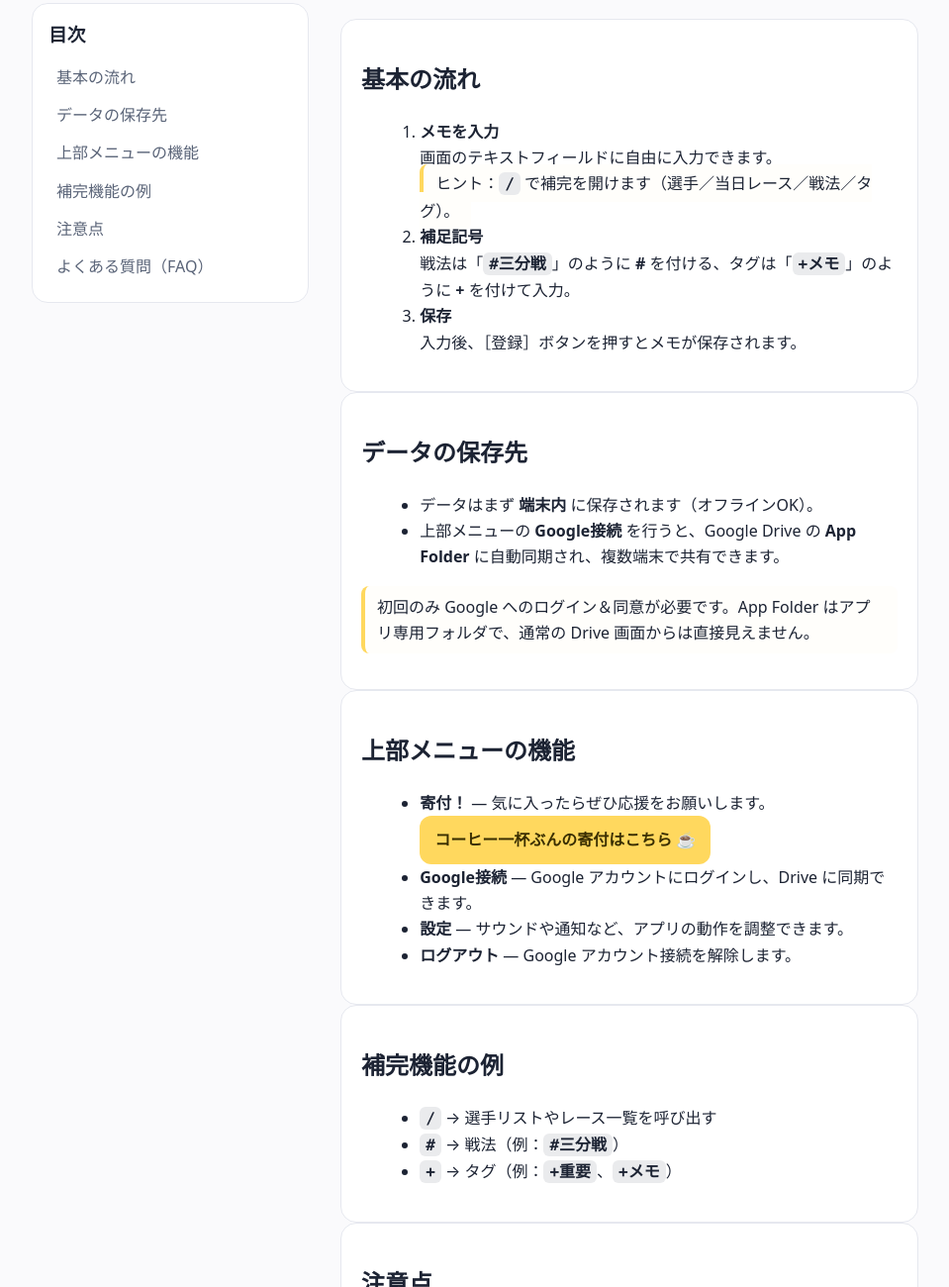
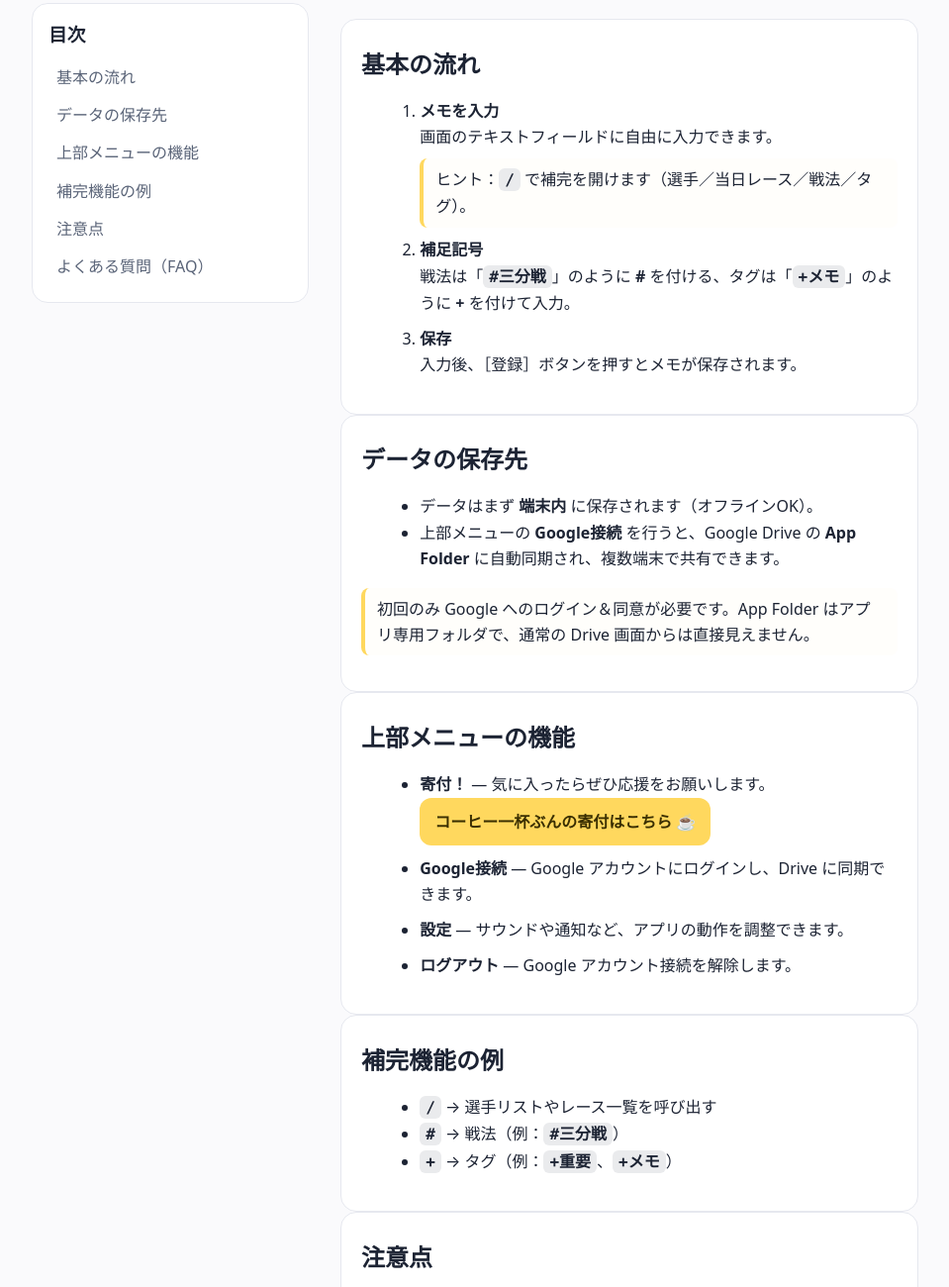
Before and after one commit to keirinjingle/keirin-links, a plain HTML site: page howto.html in a window 1280 px wide. Shown: the part 280-1580 px from the top of the page at 99% size, without its empty margins (152-1111 px from the left). Drawn offline with Linux system fonts and the light colour scheme.

Commit message:
Update howto.html

```diff
--- a/howto.html
+++ b/howto.html
@@ -31,7 +31,8 @@
     *{box-sizing:border-box}
     html,body{height:100%}
     body{
-      margin:0; background:var(--bg); color:var(--ink); font:16px/1.65 system-ui, -apple-system, Segoe UI, Roboto, Noto Sans JP, Helvetica, Arial, "Apple Color Emoji", "Segoe UI Emoji";
+      margin:0; background:var(--bg); color:var(--ink);
+      font:16px/1.65 system-ui, -apple-system, "Segoe UI", Roboto, "Noto Sans JP", Helvetica, Arial, "Apple Color Emoji", "Segoe UI Emoji";
     }
     a{color:inherit}
     .container{max-width:960px;margin:0 auto;padding:24px}
@@ -63,7 +64,7 @@
     .toc a{display:block; padding:6px 8px; border-radius:8px; color:var(--muted); text-decoration:none}
     .toc a:hover{background:color-mix(in oklab, var(--card), var(--ink) 8%); color:var(--ink)}
     section{background:var(--card); border:1px solid var(--border); border-radius:16px; padding:20px}
-<br>    h2{margin:.2em 0 .6em;}
+    h2{margin:.2em 0 .6em;}
     h3{margin:1.2em 0 .4em}
     ul,ol{margin:0 0 1em 1.2em}
     .note{border-left:4px solid var(--accent); padding:8px 12px; background:color-mix(in oklab, var(--card), var(--accent) 3%); border-radius:8px}
@@ -74,28 +75,29 @@
 </head>
 <body>
   <header>
-    <nav class="nav">
+    <nav class="nav" role="navigation" aria-label="もふメモ メインナビ">
       <div class="brand">🐾 もふメモ</div>
       <span class="spacer"></span>
+      <!-- リンクはサイト構成に合わせて適宜編集してください -->
       <a class="btn btn-accent" href="https://keirinjingle.github.io/keirin-links/donation.html" target="_blank" rel="noopener">寄付！</a>
+      <a class="btn" href="index.html">戻る（メイン）</a>
       <a class="btn" href="#google-connect">Google接続</a>
       <a class="btn" href="#settings">設定</a>
-      <a class="btn" href="#logout">ログアウト</a>
     </nav>
   </header>
 
   <div class="container">
-    <div class="hero">
+    <div class="hero" role="region" aria-label="もふメモの紹介">
       <div style="flex:1">
         <h1>もふメモの使い方（How To）</h1>
-        <div class="chip">最短1分でスタート / オフライン保存 & Google Drive 同期対応</div>
+        <div class="chip">最短1分でスタート / オフライン保存 &amp; Google Drive 同期対応</div>
         <p style="margin:.8em 0 0; color:var(--muted)">このページでは、基本操作、補完の使い方、同期、寄付、FAQまでをコンパクトに説明します。</p>
       </div>
     </div>
 
     <div class="grid" style="margin-top:16px">
       <aside>
-        <div class="toc">
+        <div class="toc" aria-label="目次">
           <h3>目次</h3>
           <a href="#flow">基本の流れ</a>
           <a href="#storage">データの保存先</a>
@@ -107,38 +109,51 @@
       </aside>
 
       <main>
-        <section id="flow">
-          <h2>基本の流れ</h2>
+        <section id="flow" aria-labelledby="flow-heading">
+          <h2 id="flow-heading">基本の流れ</h2>
           <ol>
-            <li><strong>メモを入力</strong><br>画面のテキストフィールドに自由に入力できます。<br> <span class="note">ヒント：<code class="kbd">/</code> で補完を開けます（選手／当日レース／戦法／タグ）。</span></li>
-            <li><strong>補足記号</strong><br>戦法は「<code class="kbd">#三分戦</code>」のように <strong>#</strong> を付ける、タグは「<code class="kbd">+メモ</code>」のように <strong>+</strong> を付けて入力。</li>
-            <li><strong>保存</strong><br>入力後、［登録］ボタンを押すとメモが保存されます。</li>
+            <li>
+              <strong>メモを入力</strong><br>
+              画面のテキストフィールドに自由に入力できます。
+              <div class="note" style="margin-top:8px">
+                ヒント：<code class="kbd">/</code> で補完を開けます（選手／当日レース／戦法／タグ）。
+              </div>
+            </li>
+            <li style="margin-top:0.6em">
+              <strong>補足記号</strong><br>
+              戦法は「<code class="kbd">#三分戦</code>」のように <strong>#</strong> を付ける、タグは「<code class="kbd">+メモ</code>」のように <strong>+</strong> を付けて入力。
+            </li>
+            <li style="margin-top:0.6em">
+              <strong>保存</strong><br>
+              入力後、［登録］ボタンを押すとメモが保存されます。
+            </li>
           </ol>
         </section>
 
-        <section id="storage">
-          <h2>データの保存先</h2>
+        <section id="storage" aria-labelledby="storage-heading">
+          <h2 id="storage-heading">データの保存先</h2>
           <ul>
             <li>データはまず <strong>端末内</strong> に保存されます（オフラインOK）。</li>
             <li>上部メニューの <strong>Google接続</strong> を行うと、Google Drive の <strong>App Folder</strong> に自動同期され、複数端末で共有できます。</li>
           </ul>
-          <p class="note" id="google-connect">初回のみ Google へのログイン＆同意が必要です。App Folder はアプリ専用フォルダで、通常の Drive 画面からは直接見えません。</p>
+          <p class="note" id="google-connect" style="margin-top:8px">初回のみ Google へのログイン＆同意が必要です。App Folder はアプリ専用フォルダで、通常の Drive 画面からは直接見えません。</p>
         </section>
 
-        <section id="menu">
-          <h2>上部メニューの機能</h2>
+        <section id="menu" aria-labelledby="menu-heading">
+          <h2 id="menu-heading">上部メニューの機能</h2>
           <ul>
-            <li><strong>寄付！</strong> — 気に入ったらぜひ応援をお願いします。<br>
+            <li>
+              <strong>寄付！</strong> — 気に入ったらぜひ応援をお願いします。<br>
               <a class="btn btn-accent" href="https://keirinjingle.github.io/keirin-links/donation.html" target="_blank" rel="noopener">コーヒー一杯ぶんの寄付はこちら ☕</a>
             </li>
-            <li><strong>Google接続</strong> — Google アカウントにログインし、Drive に同期できます。</li>
-            <li id="settings"><strong>設定</strong> — サウンドや通知など、アプリの動作を調整できます。</li>
-            <li id="logout"><strong>ログアウト</strong> — Google アカウント接続を解除します。</li>
+            <li style="margin-top:.6em"><strong>Google接続</strong> — Google アカウントにログインし、Drive に同期できます。</li>
+            <li style="margin-top:.6em" id="settings"><strong>設定</strong> — サウンドや通知など、アプリの動作を調整できます。</li>
+            <li style="margin-top:.6em"><strong>ログアウト</strong> — Google アカウント接続を解除します。</li>
           </ul>
         </section>
 
-        <section id="completion">
-          <h2>補完機能の例</h2>
+        <section id="completion" aria-labelledby="completion-heading">
+          <h2 id="completion-heading">補完機能の例</h2>
           <ul>
             <li><code class="kbd">/</code> → 選手リストやレース一覧を呼び出す</li>
             <li><code class="kbd">#</code> → 戦法（例：<code class="kbd">#三分戦</code>）</li>
@@ -146,15 +161,17 @@
           </ul>
         </section>
 
-        <section id="notes">
-          <h2>注意点</h2>
+        <section id="notes" aria-labelledby="notes-heading">
+          <h2 id="notes-heading">注意点</h2>
           <ul>
             <li>Drive 同期は最初の 1 回だけログイン操作が必要です。</li>
             <li>端末のストレージを初期化するとデータは消えます。Google 接続を有効にしていれば再同期できます。</li>
+          </ul>
         </section>
 
-        <section id="faq">
-          <h2>よくある質問（FAQ）</h2>
+        <section id="faq" aria-labelledby="faq-heading">
+          <h2 id="faq-heading">よくある質問（FAQ）</h2>
+
           <h3>Q. データが消えることはありますか？</h3>
           <p>端末の初期化などを行うと端末内データは消えます。Google Drive に接続していれば、再同期で復元できます。</p>
 
@@ -165,8 +182,8 @@
           <p>保存先は自分の端末と Google Drive の専用フォルダのみです（共有設定を行わない限り第三者からは見えません）。</p>
         </section>
 
-        <section>
-          <h2>ひとこと</h2>
+        <section aria-labelledby="footer-note">
+          <h2 id="footer-note">ひとこと</h2>
           <p>「もふメモ」は、<strong>シンプルに残したいことをすぐ記録できる</strong> メモアプリです。思いつきも、レース情報も、気軽に書き留めてください🐾</p>
         </section>
       </main>
```
